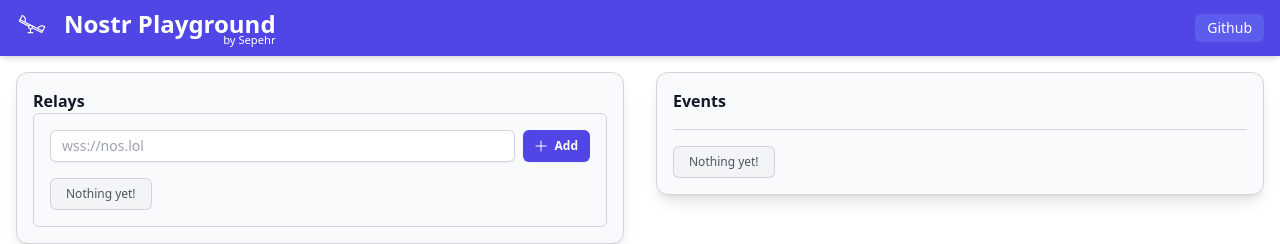
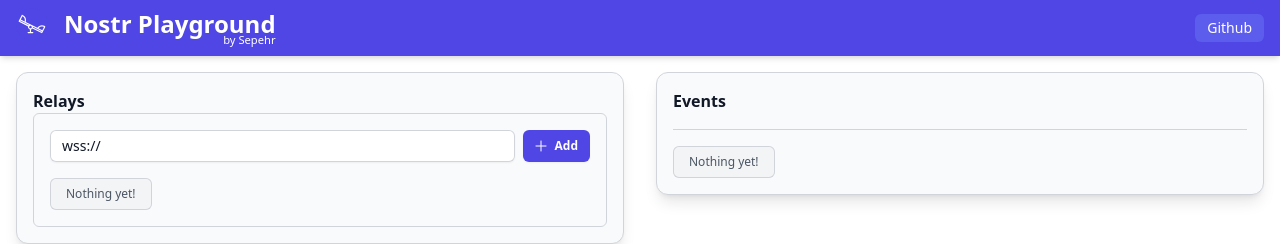
Before and after one commit to sepehr-safari/nostr-playground, a React (Vite) app: page / in a window 1280 px wide. Shown: the top 244 px of the page. Built offline with nearby package versions, Linux system fonts and the light colour scheme; what nostr-tools would draw is missing.

Commit message:
add default value for array input

```diff
--- a/src/common/components/array-input-with-title/index.tsx
+++ b/src/common/components/array-input-with-title/index.tsx
@@ -8,6 +8,7 @@ type Props = {
   array: string[];
   onAdd: (value: string) => void;
   onRemove: (item: string) => void;
+  defaultValue?: string;
 } & React.InputHTMLAttributes<HTMLInputElement>;
 
 export const ArrayInputWithTitle = ({
@@ -17,14 +18,16 @@ export const ArrayInputWithTitle = ({
   array,
   onAdd,
   onRemove,
+  defaultValue = '',
 }: Props) => {
-  const [input, setInput] = useState('');
+  const [input, setInput] = useState(defaultValue);
 
   const add = () => {
-    if (input.trim() === '') return;
+    if (input.trim() == '') return; // reject empty inputs
+    if (array.includes(input)) return; // reject duplicate inputs
 
     onAdd(input);
-    setInput('');
+    setInput(defaultValue);
   };
 
   const remove = (item: string) => onRemove(item);
```
